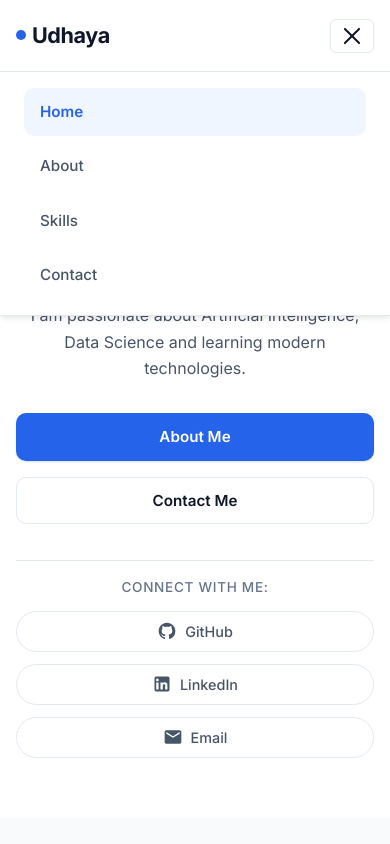
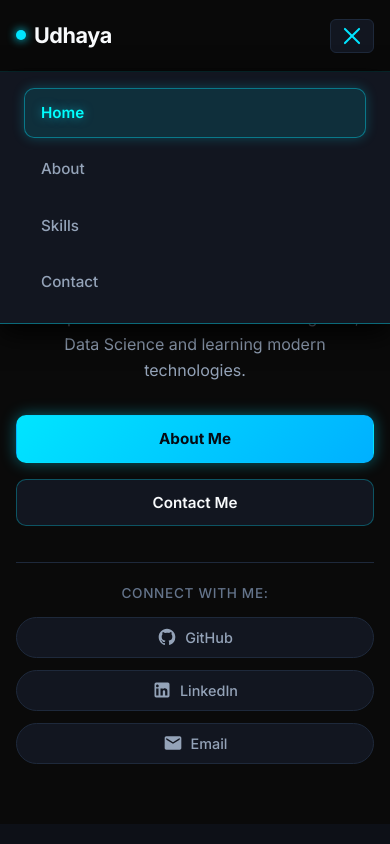
Before and after one commit to rudhaya2212-max/Udhaya-portfolio2, a plain HTML site: page index.html in a window 390 px wide. Both pictures are taken after a click on the button "Toggle navigation menu". Shown: the top 844 px of the page. Drawn offline with Linux system fonts and the light colour scheme.

Commit message:
Update portfolio theme to modern dark neon (#0a0a0a, #00E5FF, #00FFFF)

```diff
--- a/style.css
+++ b/style.css
@@ -1,37 +1,44 @@
 /* ==========================================================================
-   Design Tokens & CSS Variables
+   Design Tokens & CSS Variables (Dark Neon Theme)
    ========================================================================== */
 :root {
-  --color-bg: #ffffff;
-  --color-surface: #ffffff;
-  --color-surface-subtle: #f8fafc;
-  --color-surface-hover: #f1f5f9;
+  --color-bg: #0a0a0a;
+  --color-surface: #121620;
+  --color-surface-subtle: #0d1017;
+  --color-surface-hover: #19202e;
 
-  --color-text-main: #0f172a;
-  --color-text-muted: #475569;
+  --color-text-main: #f8fafc;
+  --color-text-muted: #94a3b8;
   --color-text-light: #64748b;
 
-  --color-primary: #2563eb;
-  --color-primary-hover: #1d4ed8;
-  --color-primary-light: #eff6ff;
-  --color-primary-border: #bfdbfe;
+  /* Neon Accents */
+  --color-primary: #00E5FF;
+  --color-primary-hover: #00FFFF;
+  --color-primary-light: rgba(0, 229, 255, 0.08);
+  --color-primary-border: rgba(0, 229, 255, 0.4);
 
-  --color-border: #e2e8f0;
-  --color-border-hover: #cbd5e1;
+  --color-border: #1e293b;
+  --color-border-hover: #334155;
 
-  --color-success: #16a34a;
-  --color-success-bg: #f0fdf4;
-  --color-success-border: #bbf7d0;
+  --color-success: #22c55e;
+  --color-success-bg: rgba(34, 197, 94, 0.1);
+  --color-success-border: rgba(34, 197, 94, 0.3);
 
-  --color-error: #dc2626;
-  --color-error-bg: #fef2f2;
-  --color-error-border: #fecaca;
+  --color-error: #ef4444;
+  --color-error-bg: rgba(239, 68, 68, 0.1);
+  --color-error-border: rgba(239, 68, 68, 0.3);
 
   --font-family: 'Inter', -apple-system, BlinkMacSystemFont, "Segoe UI", Roboto, Oxygen, Ubuntu, Cantarell, sans-serif;
 
-  --shadow-sm: 0 1px 2px 0 rgba(0, 0, 0, 0.05);
-  --shadow-md: 0 4px 6px -1px rgba(0, 0, 0, 0.07), 0 2px 4px -1px rgba(0, 0, 0, 0.04);
-  --shadow-lg: 0 10px 15px -3px rgba(0, 0, 0, 0.08), 0 4px 6px -2px rgba(0, 0, 0, 0.03);
+  --shadow-sm: 0 2px 4px 0 rgba(0, 0, 0, 0.4);
+  --shadow-md: 0 4px 12px rgba(0, 0, 0, 0.6);
+  --shadow-lg: 0 10px 25px rgba(0, 0, 0, 0.8);
+
+  /* Subtle Neon Glows */
+  --neon-glow-sm: 0 0 10px rgba(0, 229, 255, 0.25);
+  --neon-glow-md: 0 0 18px rgba(0, 229, 255, 0.4);
+  --neon-glow-lg: 0 0 28px rgba(0, 229, 255, 0.6);
+  --neon-text-glow: 0 0 10px rgba(0, 229, 255, 0.5);
 
   --radius-sm: 6px;
   --radius-md: 10px;
@@ -82,7 +89,7 @@ img, svg {
 a {
   color: inherit;
   text-decoration: none;
-  transition: color var(--transition-fast);
+  transition: color var(--transition-fast), text-shadow var(--transition-fast);
 }
 
 button, input, textarea {
@@ -122,11 +129,12 @@ button, input, textarea {
 }
 
 .title-underline {
-  width: 48px;
+  width: 54px;
   height: 4px;
-  background-color: var(--color-primary);
+  background: linear-gradient(90deg, #00E5FF, #00FFFF);
   border-radius: var(--radius-full);
   margin: 0 auto;
+  box-shadow: 0 0 12px rgba(0, 229, 255, 0.6);
 }
 
 /* ==========================================================================
@@ -136,11 +144,12 @@ button, input, textarea {
   position: sticky;
   top: 0;
   z-index: 100;
-  background-color: rgba(255, 255, 255, 0.94);
-  backdrop-filter: blur(8px);
-  -webkit-backdrop-filter: blur(8px);
-  border-bottom: 1px solid var(--color-border);
+  background-color: rgba(10, 10, 10, 0.88);
+  backdrop-filter: blur(12px);
+  -webkit-backdrop-filter: blur(12px);
+  border-bottom: 1px solid rgba(0, 229, 255, 0.15);
   height: var(--nav-height);
+  box-shadow: 0 4px 20px rgba(0, 0, 0, 0.5);
 }
 
 .navbar {
@@ -157,7 +166,8 @@ button, input, textarea {
   letter-spacing: -0.02em;
   display: flex;
   align-items: center;
-  gap: 6px;
+  gap: 8px;
+  transition: all var(--transition-fast);
 }
 
 .nav-logo::before {
@@ -167,10 +177,12 @@ button, input, textarea {
   height: 10px;
   border-radius: 50%;
   background-color: var(--color-primary);
+  box-shadow: 0 0 10px var(--color-primary);
 }
 
 .nav-logo:hover {
-  color: var(--color-primary);
+  color: var(--color-primary-hover);
+  text-shadow: var(--neon-text-glow);
 }
 
 .nav-list {
@@ -186,24 +198,30 @@ button, input, textarea {
   color: var(--color-text-muted);
   padding: 8px 16px;
   border-radius: var(--radius-md);
+  border: 1px solid transparent;
   transition: all var(--transition-fast);
 }
 
 .nav-link:hover {
   color: var(--color-primary);
   background-color: var(--color-primary-light);
+  border-color: rgba(0, 229, 255, 0.2);
+  text-shadow: var(--neon-text-glow);
 }
 
 .nav-link.active {
-  color: var(--color-primary);
+  color: var(--color-primary-hover);
   font-weight: 600;
-  background-color: var(--color-primary-light);
+  background-color: rgba(0, 229, 255, 0.12);
+  border-color: rgba(0, 229, 255, 0.4);
+  box-shadow: 0 0 12px rgba(0, 229, 255, 0.25);
+  text-shadow: var(--neon-text-glow);
 }
 
 /* Mobile Hamburger Button */
 .menu-toggle {
   display: none;
-  background: none;
+  background: var(--color-surface);
   border: 1px solid var(--color-border);
   border-radius: var(--radius-sm);
   padding: 8px 10px;
@@ -211,12 +229,13 @@ button, input, textarea {
   flex-direction: column;
   justify-content: center;
   gap: 5px;
-  transition: background-color var(--transition-fast), border-color var(--transition-fast);
+  transition: background-color var(--transition-fast), border-color var(--transition-fast), box-shadow var(--transition-fast);
 }
 
 .menu-toggle:hover {
-  background-color: var(--color-surface-subtle);
-  border-color: var(--color-border-hover);
+  background-color: var(--color-surface-hover);
+  border-color: var(--color-primary-border);
+  box-shadow: var(--neon-glow-sm);
 }
 
 .hamburger-line {
@@ -225,7 +244,11 @@ button, input, textarea {
   height: 2px;
   background-color: var(--color-text-main);
   border-radius: 2px;
-  transition: transform var(--transition-normal), opacity var(--transition-normal);
+  transition: transform var(--transition-normal), opacity var(--transition-normal), background-color var(--transition-fast);
+}
+
+.menu-toggle:hover .hamburger-line {
+  background-color: var(--color-primary);
 }
 
 /* ==========================================================================
@@ -247,28 +270,32 @@ button, input, textarea {
 }
 
 .btn-primary {
-  background-color: var(--color-primary);
-  color: #ffffff;
-  box-shadow: 0 1px 2px rgba(37, 99, 235, 0.2);
+  background: linear-gradient(135deg, #00E5FF, #00B0FF);
+  color: #050b14;
+  font-weight: 700;
+  box-shadow: 0 0 15px rgba(0, 229, 255, 0.4);
 }
 
 .btn-primary:hover {
-  background-color: var(--color-primary-hover);
-  box-shadow: 0 4px 10px rgba(37, 99, 235, 0.3);
-  transform: translateY(-1px);
+  background: linear-gradient(135deg, #00FFFF, #00E5FF);
+  color: #000000;
+  box-shadow: 0 0 25px rgba(0, 229, 255, 0.7);
+  transform: translateY(-2px);
 }
 
 .btn-secondary {
   background-color: var(--color-surface);
   color: var(--color-text-main);
-  border-color: var(--color-border);
+  border: 1px solid rgba(0, 229, 255, 0.3);
 }
 
 .btn-secondary:hover {
-  background-color: var(--color-surface-subtle);
-  border-color: var(--color-border-hover);
-  color: var(--color-primary);
-  transform: translateY(-1px);
+  background-color: rgba(0, 229, 255, 0.08);
+  border-color: var(--color-primary);
+  color: var(--color-primary-hover);
+  box-shadow: 0 0 15px rgba(0, 229, 255, 0.3);
+  text-shadow: var(--neon-text-glow);
+  transform: translateY(-2px);
 }
 
 /* ==========================================================================
@@ -296,11 +323,12 @@ button, input, textarea {
   text-transform: uppercase;
   letter-spacing: 0.06em;
   color: var(--color-primary);
-  background-color: var(--color-primary-light);
-  padding: 4px 12px;
+  background-color: rgba(0, 229, 255, 0.08);
+  padding: 4px 14px;
   border-radius: var(--radius-full);
-  margin-bottom: 16px;
-  border: 1px solid var(--color-primary-border);
+  margin-bottom: 18px;
+  border: 1px solid rgba(0, 229, 255, 0.3);
+  box-shadow: 0 0 12px rgba(0, 229, 255, 0.2);
 }
 
 .hero-title {
@@ -316,6 +344,7 @@ button, input, textarea {
   font-size: 1.25rem;
   font-weight: 600;
   color: var(--color-primary);
+  text-shadow: var(--neon-text-glow);
   margin-bottom: 20px;
 }
 
@@ -340,7 +369,7 @@ button, input, textarea {
   flex-direction: column;
   align-items: center;
   gap: 12px;
-  padding-top: 16px;
+  padding-top: 20px;
   border-top: 1px solid var(--color-border);
 }
 
@@ -364,7 +393,7 @@ button, input, textarea {
   display: inline-flex;
   align-items: center;
   gap: 8px;
-  padding: 8px 16px;
+  padding: 8px 18px;
   font-size: 0.9rem;
   font-weight: 500;
   color: var(--color-text-muted);
@@ -375,9 +404,11 @@ button, input, textarea {
 }
 
 .social-icon:hover {
-  color: var(--color-primary);
-  border-color: var(--color-primary-border);
-  background-color: var(--color-primary-light);
+  color: var(--color-primary-hover);
+  border-color: rgba(0, 229, 255, 0.5);
+  background-color: rgba(0, 229, 255, 0.08);
+  box-shadow: 0 0 14px rgba(0, 229, 255, 0.3);
+  text-shadow: var(--neon-text-glow);
   transform: translateY(-2px);
 }
 
@@ -395,8 +426,14 @@ button, input, textarea {
   border: 1px solid var(--color-border);
   border-radius: var(--radius-lg);
   padding: 40px;
-  box-shadow: var(--shadow-sm);
+  box-shadow: var(--shadow-md);
   text-align: center;
+  transition: border-color var(--transition-normal), box-shadow var(--transition-normal);
+}
+
+.about-card:hover {
+  border-color: rgba(0, 229, 255, 0.25);
+  box-shadow: var(--shadow-lg), 0 0 15px rgba(0, 229, 255, 0.1);
 }
 
 .about-text {
@@ -433,8 +470,8 @@ button, input, textarea {
 
 .skill-card:hover {
   transform: translateY(-4px);
-  box-shadow: var(--shadow-md);
-  border-color: var(--color-primary-border);
+  box-shadow: 0 0 20px rgba(0, 229, 255, 0.25), inset 0 0 10px rgba(0, 229, 255, 0.05);
+  border-color: var(--color-primary);
 }
 
 .skill-icon-wrapper {
@@ -444,19 +481,30 @@ button, input, textarea {
   width: 56px;
   height: 56px;
   border-radius: var(--radius-md);
-  background-color: var(--color-primary-light);
+  background-color: rgba(0, 229, 255, 0.08);
   color: var(--color-primary);
-  transition: transform var(--transition-fast);
+  border: 1px solid rgba(0, 229, 255, 0.2);
+  box-shadow: 0 0 10px rgba(0, 229, 255, 0.15);
+  transition: transform var(--transition-fast), color var(--transition-fast), box-shadow var(--transition-fast);
 }
 
 .skill-card:hover .skill-icon-wrapper {
-  transform: scale(1.05);
+  transform: scale(1.08);
+  color: var(--color-primary-hover);
+  border-color: rgba(0, 229, 255, 0.5);
+  box-shadow: 0 0 16px rgba(0, 229, 255, 0.4);
 }
 
 .skill-title {
   font-size: 1rem;
   font-weight: 600;
   color: var(--color-text-main);
+  transition: color var(--transition-fast);
+}
+
+.skill-card:hover .skill-title {
+  color: var(--color-primary-hover);
+  text-shadow: var(--neon-text-glow);
 }
 
 /* ==========================================================================
@@ -481,7 +529,13 @@ button, input, textarea {
   border: 1px solid var(--color-border);
   border-radius: var(--radius-lg);
   padding: 36px;
-  box-shadow: var(--shadow-sm);
+  box-shadow: var(--shadow-md);
+  transition: border-color var(--transition-normal);
+}
+
+.contact-info-card:hover,
+.contact-form-card:hover {
+  border-color: rgba(0, 229, 255, 0.2);
 }
 
 .contact-info-title {
@@ -517,8 +571,10 @@ button, input, textarea {
   width: 44px;
   height: 44px;
   border-radius: var(--radius-md);
-  background-color: var(--color-primary-light);
+  background-color: rgba(0, 229, 255, 0.08);
   color: var(--color-primary);
+  border: 1px solid rgba(0, 229, 255, 0.2);
+  box-shadow: 0 0 10px rgba(0, 229, 255, 0.15);
   flex-shrink: 0;
 }
 
@@ -540,11 +596,12 @@ button, input, textarea {
   color: var(--color-text-main);
   font-weight: 500;
   word-break: break-all;
-  transition: color var(--transition-fast);
+  transition: color var(--transition-fast), text-shadow var(--transition-fast);
 }
 
 .contact-item-link:hover {
-  color: var(--color-primary);
+  color: var(--color-primary-hover);
+  text-shadow: var(--neon-text-glow);
 }
 
 /* Contact Form Styling */
@@ -572,7 +629,7 @@ button, input, textarea {
   padding: 12px 14px;
   border: 1px solid var(--color-border);
   border-radius: var(--radius-md);
-  background-color: var(--color-surface);
+  background-color: var(--color-bg);
   color: var(--color-text-main);
   font-size: 0.95rem;
   transition: border-color var(--transition-fast), box-shadow var(--transition-fast);
@@ -582,13 +639,13 @@ button, input, textarea {
 .form-textarea:focus {
   outline: none;
   border-color: var(--color-primary);
-  box-shadow: 0 0 0 3px rgba(37, 99, 235, 0.15);
+  box-shadow: 0 0 14px rgba(0, 229, 255, 0.35);
 }
 
 .form-input.is-invalid,
 .form-textarea.is-invalid {
   border-color: var(--color-error);
-  box-shadow: 0 0 0 3px rgba(220, 38, 38, 0.15);
+  box-shadow: 0 0 10px rgba(239, 68, 68, 0.35);
 }
 
 .form-textarea {
@@ -623,6 +680,7 @@ button, input, textarea {
   background-color: var(--color-success-bg);
   color: var(--color-success);
   border: 1px solid var(--color-success-border);
+  box-shadow: 0 0 10px rgba(34, 197, 94, 0.2);
 }
 
 .form-feedback.error {
@@ -722,8 +780,8 @@ button, input, textarea {
     left: 0;
     right: 0;
     background-color: var(--color-surface);
-    border-bottom: 1px solid var(--color-border);
-    box-shadow: var(--shadow-md);
+    border-bottom: 1px solid var(--color-primary-border);
+    box-shadow: 0 10px 25px rgba(0, 0, 0, 0.9);
     padding: 16px 24px;
     display: none;
     flex-direction: column;
@@ -749,6 +807,7 @@ button, input, textarea {
   /* Hamburger transform when open */
   .menu-toggle.is-active .hamburger-line:nth-child(1) {
     transform: translateY(7px) rotate(45deg);
+    background-color: var(--color-primary);
   }
 
   .menu-toggle.is-active .hamburger-line:nth-child(2) {
@@ -757,6 +816,7 @@ button, input, textarea {
 
   .menu-toggle.is-active .hamburger-line:nth-child(3) {
     transform: translateY(-7px) rotate(-45deg);
+    background-color: var(--color-primary);
   }
 }
 
```
Also changed, not shown: favicon.svg.
